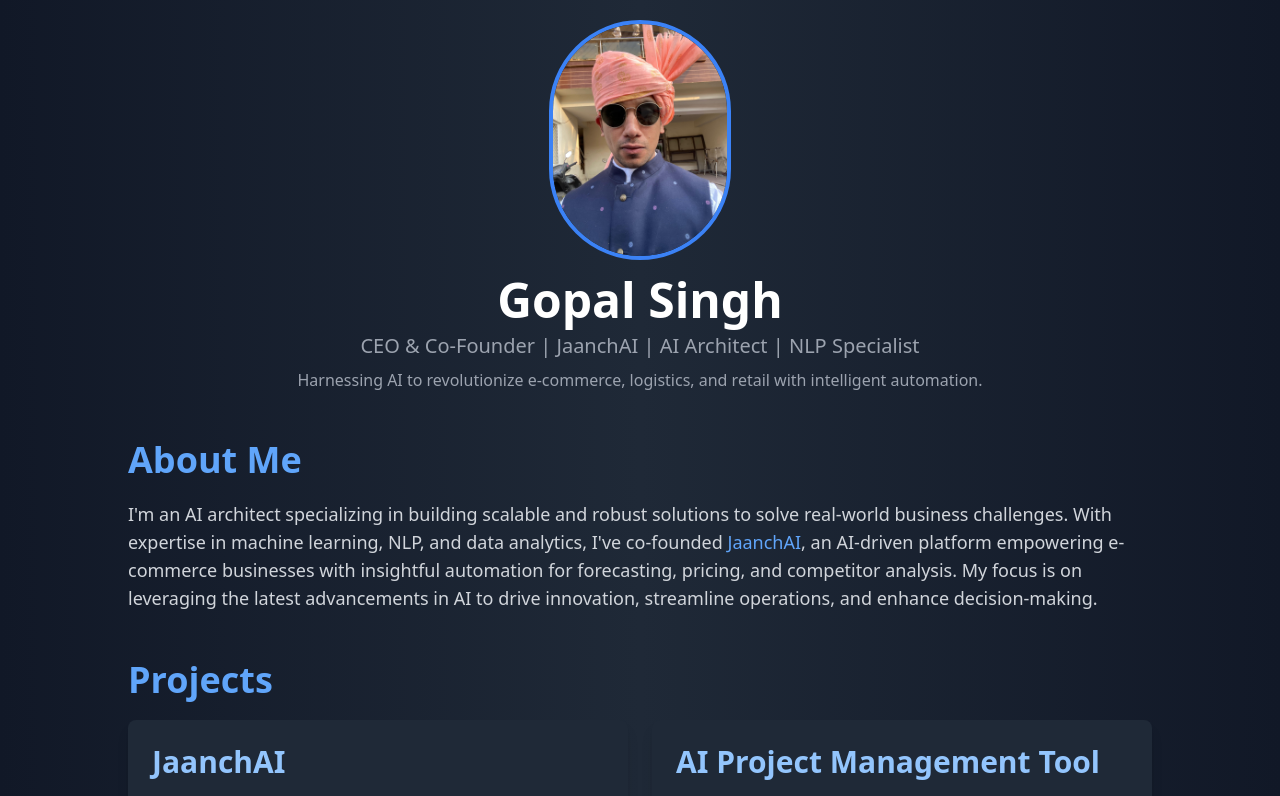
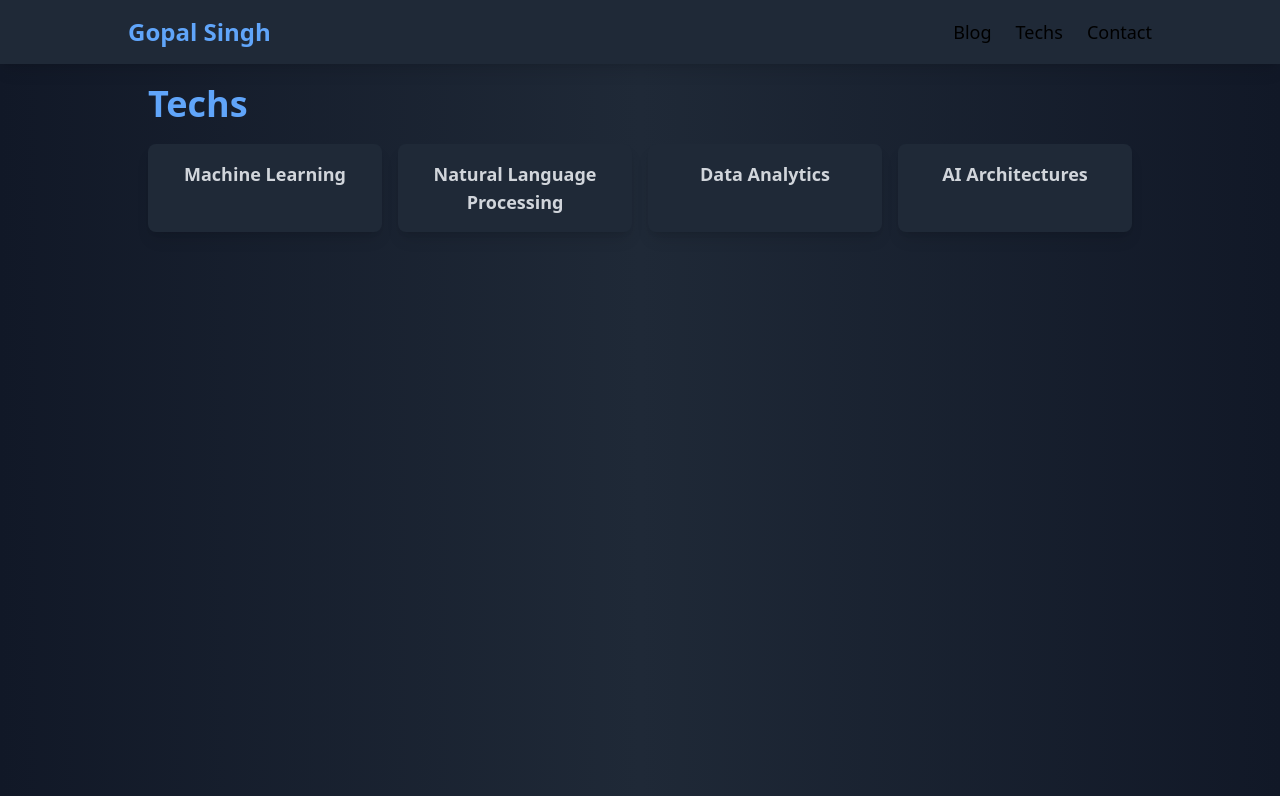
Before and after one commit to Akshay594/the-great-portfolio, a React (Create React App) app: page /techs in a window 1280 px wide. Shown: the top 796 px of the page. Built offline with nearby package versions, Linux system fonts and the light colour scheme.

Commit message:
added more

```diff
--- a/package.json
+++ b/package.json
@@ -8,6 +8,7 @@
     "@testing-library/user-event": "^13.5.0",
     "react": "^18.3.1",
     "react-dom": "^18.3.1",
+    "react-router-dom": "^6.26.1",
     "react-scripts": "5.0.1",
     "web-vitals": "^2.1.4"
   },
--- a/src/App.js
+++ b/src/App.js
@@ -1,11 +1,26 @@
 import React from 'react';
-import Portfolio from './Portfolio';
+import { BrowserRouter as Router, Route, Routes } from 'react-router-dom';
+import Header from './components/Header'; // The same header across all routes
+import Home from './components/Home';
+import Blog from './components/Blog';
+import Techs from './components/Techs';
+import Contact from './components/Contact';
 
 function App() {
   return (
-    <div>
-      <Portfolio />
-    </div>
+    <Router>
+      {/* Keep the header outside of Routes to ensure it stays the same across all pages */}
+      <Header />
+      <div className="min-h-screen bg-gradient-to-r from-gray-900 via-gray-800 to-gray-900 text-white">
+        {/* Define the routes for different sections */}
+        <Routes>
+          <Route path="/" element={<Home />} />
+          <Route path="/blog" element={<Blog />} />
+          <Route path="/techs" element={<Techs />} />
+          <Route path="/contact" element={<Contact />} />
+        </Routes>
+      </div>
+    </Router>
   );
 }
 
--- a/src/Portfolio.js
+++ b/src/Portfolio.js
@@ -1,20 +1,49 @@
 import React from 'react';
-import gopalImage from './gopal.jpeg'; // Make sure the image is in the correct path
+import gopalImage from './gopal.jpeg'; // Update this path if needed
 
 const Portfolio = () => {
   return (
-    <div className="min-h-screen bg-gradient-to-r from-gray-900 via-gray-800 to-gray-900 text-white p-5">
-      <div className="max-w-5xl mx-auto">
-        {/* Header Section */}
-        <div className="text-center">
+    <div className="min-h-screen bg-gradient-to-r from-gray-900 via-gray-800 to-gray-900 text-white">
+      {/* Header Section */}
+      <header className="bg-gray-800 py-4 px-6 sticky top-0 z-10 shadow-lg">
+        <div className="max-w-5xl mx-auto flex justify-between items-center">
+          <h1 className="text-2xl font-bold text-blue-400">Gopal Singh</h1>
+          <nav>
+            <ul className="flex space-x-6 text-lg">
+              <li>
+                <a href="#blog" className="hover:text-blue-300 transition-colors duration-300">
+                  Blog
+                </a>
+              </li>
+              <li>
+                <a href="#techs" className="hover:text-blue-300 transition-colors duration-300">
+                  Techs
+                </a>
+              </li>
+              <li>
+                <a href="#contact" className="hover:text-blue-300 transition-colors duration-300">
+                  Contact
+                </a>
+              </li>
+            </ul>
+          </nav>
+        </div>
+      </header>
+
+      {/* Main Content */}
+      <div className="max-w-5xl mx-auto p-5">
+        {/* Introduction Section */}
+        <div className="text-center mt-8">
           <img
-            className="w-50 h-60 rounded-full mx-auto border-4 border-blue-500"
+            className="w-40 h-40 rounded-full mx-auto border-4 border-blue-500"
             src={gopalImage}
             alt="Gopal Singh"
           />
           <h1 className="text-5xl font-bold mt-4">Gopal Singh</h1>
           <p className="text-xl text-gray-400 mt-2">CEO & Co-Founder | JaanchAI | AI Architect | NLP Specialist</p>
-          <p className="text-md text-gray-400 mt-2">Harnessing AI to revolutionize e-commerce, logistics, and retail with intelligent automation.</p>
+          <p className="text-md text-gray-400 mt-2">
+            Harnessing AI to revolutionize e-commerce, logistics, and retail with intelligent automation.
+          </p>
         </div>
 
         {/* About Section */}
@@ -27,7 +56,7 @@ const Portfolio = () => {
         </section>
 
         {/* Projects Section */}
-        <section className="mt-12">
+        <section className="mt-12" id="blog">
           <h2 className="text-4xl font-bold mb-5 text-blue-400">Projects</h2>
           <div className="grid grid-cols-1 sm:grid-cols-2 gap-6">
             <div className="bg-gray-800 p-6 shadow-lg rounded-lg">
@@ -46,8 +75,8 @@ const Portfolio = () => {
         </section>
 
         {/* Skills Section */}
-        <section className="mt-12">
-          <h2 className="text-4xl font-bold mb-5 text-blue-400">Skills</h2>
+        <section className="mt-12" id="techs">
+          <h2 className="text-4xl font-bold mb-5 text-blue-400">Techs</h2>
           <div className="grid grid-cols-2 sm:grid-cols-4 gap-4">
             <div className="bg-gray-800 p-4 text-center rounded-lg shadow-lg">
               <p className="text-lg font-semibold text-gray-300">Machine Learning</p>
@@ -63,6 +92,15 @@ const Portfolio = () => {
             </div>
           </div>
         </section>
+
+        {/* Contact Section */}
+        <section className="mt-12" id="contact">
+          <h2 className="text-4xl font-bold mb-5 text-blue-400">Contact</h2>
+          <p className="text-lg text-gray-300">
+            Feel free to reach out to me for collaboration or consulting inquiries.
+          </p>
+          <p className="text-lg text-blue-400 mt-4">Email: gopal.singh@example.com</p>
+        </section>
       </div>
     </div>
   );
--- /dev/null
+++ b/src/components/Blog.js
@@ -0,0 +1,14 @@
+import React from 'react';
+
+const Blog = () => {
+  return (
+    <div className="max-w-5xl mx-auto p-5">
+      <h2 className="text-4xl font-bold mb-5 text-blue-400">Blog</h2>
+      <p className="text-lg text-gray-300">
+        Coming soon: A series of blogs on AI, Machine Learning, and Natural Language Processing.
+      </p>
+    </div>
+  );
+};
+
+export default Blog;
--- /dev/null
+++ b/src/components/Contact.js
@@ -0,0 +1,15 @@
+import React from 'react';
+
+const Contact = () => {
+  return (
+    <div className="max-w-5xl mx-auto p-5">
+      <h2 className="text-4xl font-bold mb-5 text-blue-400">Contact</h2>
+      <p className="text-lg text-gray-300">
+        Feel free to reach out to me for collaboration or consulting inquiries.
+      </p>
+      <p className="text-lg text-blue-400 mt-4">Email: gopal@jaanch.ai</p>
+    </div>
+  );
+};
+
+export default Contact;
--- /dev/null
+++ b/src/components/Header.js
@@ -0,0 +1,35 @@
+import React from 'react';
+import { Link } from 'react-router-dom';
+
+const Header = () => {
+  return (
+    <header className="bg-gray-800 py-4 px-6 sticky top-0 z-10 shadow-lg">
+      <div className="max-w-5xl mx-auto flex justify-between items-center">
+        <h1 className="text-2xl font-bold text-blue-400">
+          <Link to="/">Gopal Singh</Link>
+        </h1>
+        <nav>
+          <ul className="flex space-x-6 text-lg">
+            <li>
+              <Link to="/blog" className="hover:text-blue-300 transition-colors duration-300">
+                Blog
+              </Link>
+            </li>
+            <li>
+              <Link to="/techs" className="hover:text-blue-300 transition-colors duration-300">
+                Techs
+              </Link>
+            </li>
+            <li>
+              <Link to="/contact" className="hover:text-blue-300 transition-colors duration-300">
+                Contact
+              </Link>
+            </li>
+          </ul>
+        </nav>
+      </div>
+    </header>
+  );
+};
+
+export default Header;
--- /dev/null
+++ b/src/components/Home.js
@@ -0,0 +1,32 @@
+import React from 'react';
+import gopalImage from './gopal.jpeg';
+
+const Home = () => {
+  return (
+    <div className="max-w-5xl mx-auto p-5">
+      <div className="text-center mt-8">
+        <img
+          className="w-40 h-40 rounded-full mx-auto border-4 border-blue-500"
+          src={gopalImage}
+          alt="Gopal Singh"
+        />
+        <h1 className="text-5xl font-bold mt-4">Gopal Singh</h1>
+        <p className="text-xl text-gray-400 mt-2">CEO & Co-Founder | JaanchAI | AI Architect | NLP Specialist</p>
+        <p className="text-md text-gray-400 mt-2">
+          Harnessing AI to revolutionize e-commerce, logistics, and retail with intelligent automation.
+        </p>
+      </div>
+
+      {/* About Section */}
+      <section className="mt-12">
+        <h2 className="text-4xl font-bold mb-5 text-blue-400">About Me</h2>
+        <p className="text-lg text-gray-300">
+          I'm an AI architect specializing in building scalable and robust solutions to solve real-world business challenges. With expertise in machine learning, NLP, and data analytics, I've co-founded
+          <span className="text-blue-400"> JaanchAI</span>, an AI-driven platform empowering e-commerce businesses with insightful automation for forecasting, pricing, and competitor analysis. My focus is on leveraging the latest advancements in AI to drive innovation, streamline operations, and enhance decision-making.
+        </p>
+      </section>
+    </div>
+  );
+};
+
+export default Home;
--- /dev/null
+++ b/src/components/Techs.js
@@ -0,0 +1,25 @@
+import React from 'react';
+
+const Techs = () => {
+  return (
+    <div className="max-w-5xl mx-auto p-5">
+      <h2 className="text-4xl font-bold mb-5 text-blue-400">Techs</h2>
+      <div className="grid grid-cols-2 sm:grid-cols-4 gap-4">
+        <div className="bg-gray-800 p-4 text-center rounded-lg shadow-lg">
+          <p className="text-lg font-semibold text-gray-300">Machine Learning</p>
+        </div>
+        <div className="bg-gray-800 p-4 text-center rounded-lg shadow-lg">
+          <p className="text-lg font-semibold text-gray-300">Natural Language Processing</p>
+        </div>
+        <div className="bg-gray-800 p-4 text-center rounded-lg shadow-lg">
+          <p className="text-lg font-semibold text-gray-300">Data Analytics</p>
+        </div>
+        <div className="bg-gray-800 p-4 text-center rounded-lg shadow-lg">
+          <p className="text-lg font-semibold text-gray-300">AI Architectures</p>
+        </div>
+      </div>
+    </div>
+  );
+};
+
+export default Techs;
```
Also changed, not shown: src/components/gopal.jpeg (renamed from src/gopal.jpeg), 1 other file (tests, documents, lock files or other folders).
